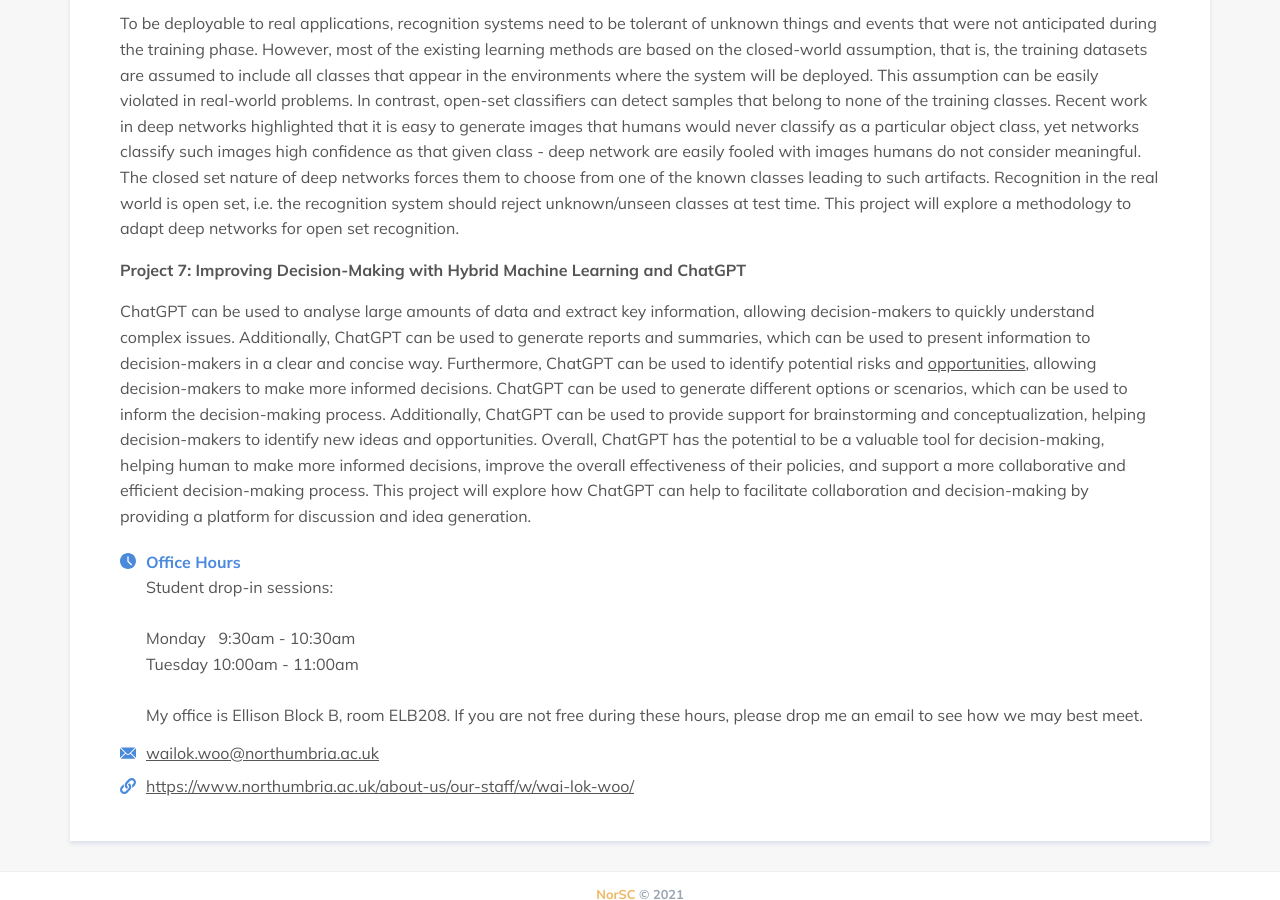
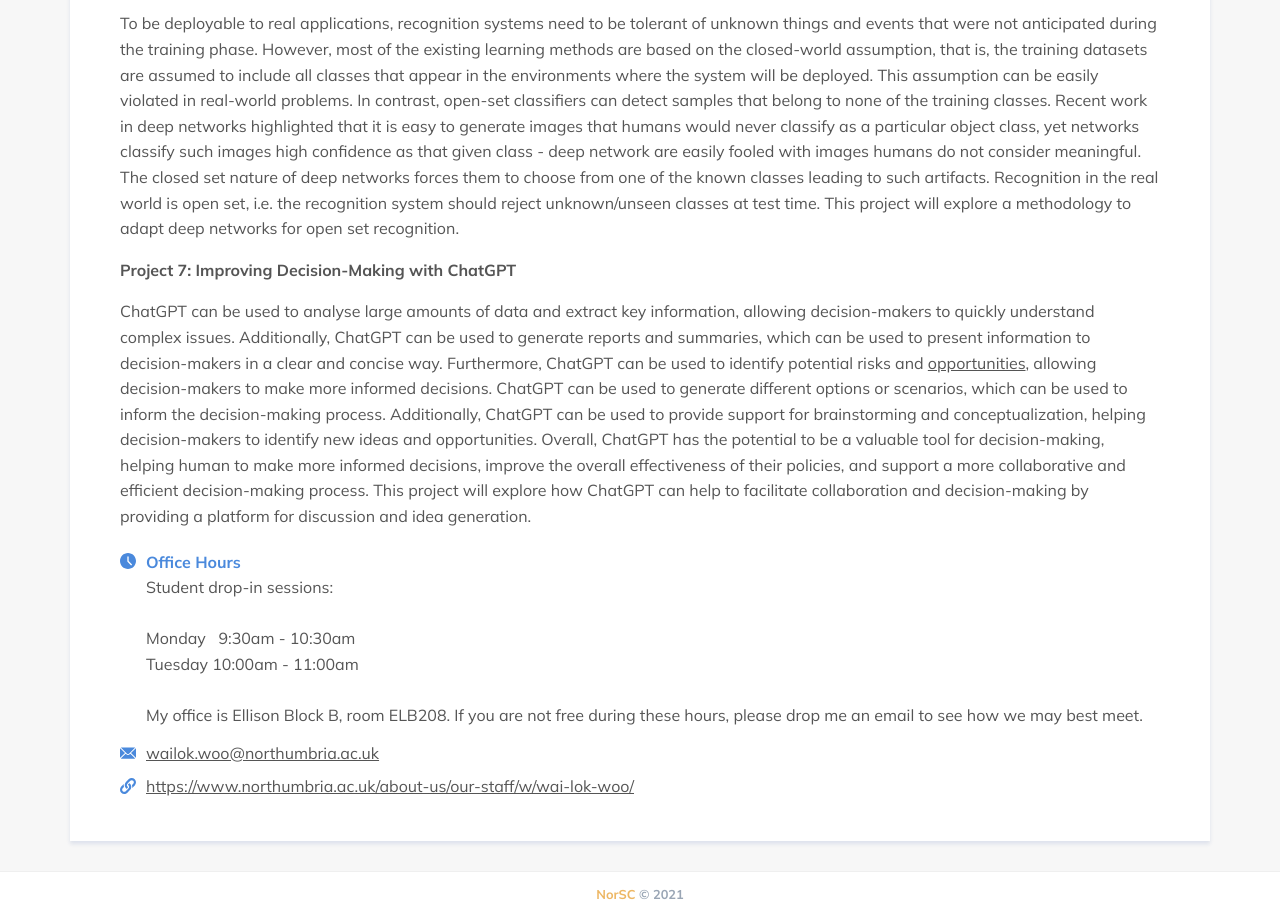
Before and after one commit to NorSC/supervisor-search, a Jekyll site: the page built from _supervisors/wai-lok-woo.md, in a window 1280 px wide and 900 px high, scrolled down 2090 px. Built offline with Jekyll 4.4.1, drawn with Linux system fonts in a browser that asks for light colours; a script that is not in the unit is left out.

Commit message:
Update Supervisors “wai-lok-woo”

```diff
--- a/_supervisors/wai-lok-woo.md
+++ b/_supervisors/wai-lok-woo.md
@@ -91,7 +91,7 @@ additional_details: >-
 
 
 
-  **Project 7: Improving Decision-Making with Hybrid Machine Learning and ChatGPT**
+  **Project 7: Improving Decision-Making with ChatGPT**
 
 
   ChatGPT can be used to analyse large amounts of data and extract key information, allowing decision-makers to quickly understand complex issues. Additionally, ChatGPT can be used to generate reports and summaries, which can be used to present information to decision-makers in a clear and concise way. Furthermore, ChatGPT can be used to identify potential risks and [opportunities](https://aicontentfy.com/en/blog/top-investment-opportunities-for-startups), allowing decision-makers to make more informed decisions. ChatGPT can be used to generate different options or scenarios, which can be used to inform the decision-making process. Additionally, ChatGPT can be used to provide support for brainstorming and conceptualization, helping decision-makers to identify new ideas and opportunities. Overall, ChatGPT has the potential to be a valuable tool for decision-making, helping human to make more informed decisions, improve the overall effectiveness of their policies, and support a more collaborative and efficient decision-making process. This project will explore how ChatGPT can help to facilitate collaboration and decision-making by providing a platform for discussion and idea generation.
@@ -150,7 +150,7 @@ additional_details_msc: >-
 
 
 
-  **Project 7: Improving Decision-Making with Hybrid Machine Learning and ChatGPT**
+  **Project 7: Improving Decision-Making with ChatGPT**
 
 
   ChatGPT can be used to analyse large amounts of data and extract key information, allowing decision-makers to quickly understand complex issues. Additionally, ChatGPT can be used to generate reports and summaries, which can be used to present information to decision-makers in a clear and concise way. Furthermore, ChatGPT can be used to identify potential risks and [opportunities](https://aicontentfy.com/en/blog/top-investment-opportunities-for-startups), allowing decision-makers to make more informed decisions. ChatGPT can be used to generate different options or scenarios, which can be used to inform the decision-making process. Additionally, ChatGPT can be used to provide support for brainstorming and conceptualization, helping decision-makers to identify new ideas and opportunities. Overall, ChatGPT has the potential to be a valuable tool for decision-making, helping human to make more informed decisions, improve the overall effectiveness of their policies, and support a more collaborative and efficient decision-making process. This project will explore how ChatGPT can help to facilitate collaboration and decision-making by providing a platform for discussion and idea generation.
```
